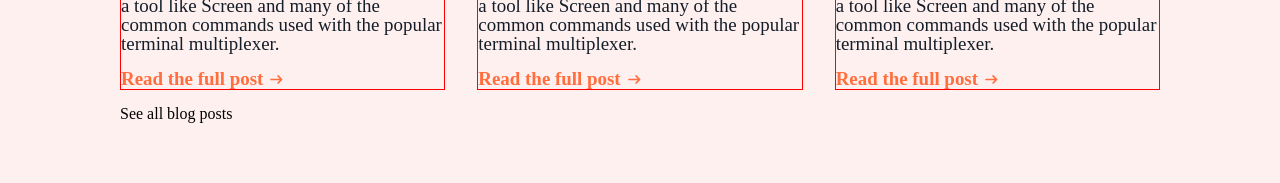
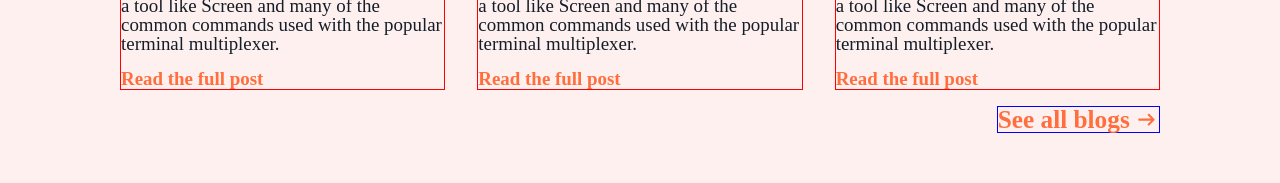
Before and after one commit to llleeeaaannn/portfolio, a React (Create React App) app: page / in a window 1280 px wide. Shown: the part 2797-2980 px from the top of the page. Built offline with nearby package versions, Linux system fonts and the light colour scheme.

Commit message:
Refactored blog posts and styling

```diff
--- a/src/components/bloglist.js
+++ b/src/components/bloglist.js
@@ -12,7 +12,12 @@ const BlogList = () => {
         <BlogOverview data={screenBlogData}/>
         <BlogOverview data={screenBlogData}/>
       </div>
-      <span>See all blog posts</span>
+      <a className={styles.allBlogs} href="https://medium.com/@piercefrank10" rel="noopener noreferrer" target="_blank">
+        <span>See all blogs</span>
+        <svg viewBox="0 0 24 24">
+          <path d="M13.3 17.275q-.3-.3-.288-.725q.013-.425.313-.725L16.15 13H5q-.425 0-.713-.288Q4 12.425 4 12t.287-.713Q4.575 11 5 11h11.15L13.3 8.15q-.3-.3-.3-.713q0-.412.3-.712t.713-.3q.412 0 .712.3L19.3 11.3q.15.15.213.325q.062.175.062.375t-.062.375q-.063.175-.213.325l-4.6 4.6q-.275.275-.687.275q-.413 0-.713-.3Z"/>
+        </svg>
+      </a>
     </div>
   )
 }
--- a/src/components/blogoverview.js
+++ b/src/components/blogoverview.js
@@ -13,12 +13,7 @@ const BlogOverview = ({ data }) => {
       { data.description &&
         <p>{ data.description }</p>
       }
-      <div className={styles.button}>
-        <a href={data.link} rel="noopener noreferrer" target="_blank">Read the full post</a>
-        <svg viewBox="0 0 24 24">
-          <path d="M13.3 17.275q-.3-.3-.288-.725q.013-.425.313-.725L16.15 13H5q-.425 0-.713-.288Q4 12.425 4 12t.287-.713Q4.575 11 5 11h11.15L13.3 8.15q-.3-.3-.3-.713q0-.412.3-.712t.713-.3q.412 0 .712.3L19.3 11.3q.15.15.213.325q.062.175.062.375t-.062.375q-.063.175-.213.325l-4.6 4.6q-.275.275-.687.275q-.413 0-.713-.3Z"/>
-        </svg>
-      </div>
+      <a className={styles.button} href={data.link} rel="noopener noreferrer" target="_blank">Read the full post</a>
     </div>
   )
 }
--- a/src/components/technologies.js
+++ b/src/components/technologies.js
@@ -5,8 +5,8 @@ const Technologies = ({ data }) => {
   return (
     <div className={styles.technologies}>
     {
-      data.map(item => (
-        <span>{ item }</span>
+      data.map((item, i) => (
+        <span key={i}>{ item }</span>
       ))
     }
     </div>
--- a/src/styles/bloglist.module.css
+++ b/src/styles/bloglist.module.css
@@ -18,3 +18,31 @@
   grid-template-columns: repeat(3, 1fr);
   gap: 2rem;
 }
+
+/* Button Styling */
+.allBlogs {
+  display: flex;
+  flex-direction: row;
+  justify-content: flex-start;
+  align-items: center;
+  gap: 0.25rem;
+  text-decoration: none;
+  cursor: pointer;
+  border: 1px solid blue;
+  align-self: flex-end;
+}
+
+.allBlogs span {
+  color: var(--orange);
+  font-size: var(--fs-md);
+  font-weight: bold;
+  text-decoration: none;
+  margin-bottom: 0;
+}
+
+.allBlogs svg {
+  fill: var(--orange);
+  color: var(--orange);
+  width: var(--fs-md);
+  height: var(--fs-md);
+}
--- a/src/styles/blogoverview.module.css
+++ b/src/styles/blogoverview.module.css
@@ -12,7 +12,7 @@
   margin-bottom: 0.25rem;
 }
 
-.blogOverview span {
+.blogOverview > span {
   color: var(--navy);
   font-size: var(--fs-sm);
   margin-bottom: 1rem;
@@ -26,22 +26,8 @@
 
 /* Button Styling */
 .button {
-  display: flex;
-  flex-direction: row;
-  gap: 0.25rem;
-  cursor: pointer;
-}
-
-.button a {
   color: var(--orange);
   font-size: var(--fs-base);
   font-weight: bold;
   text-decoration: none;
 }
-
-.button svg {
-  fill: var(--orange);
-  color: var(--orange);
-  width: var(--fs-base);
-  height: var(--fs-base);
-}
```
Also changed, not shown: 1 other file (tests, documents, lock files or other folders).
